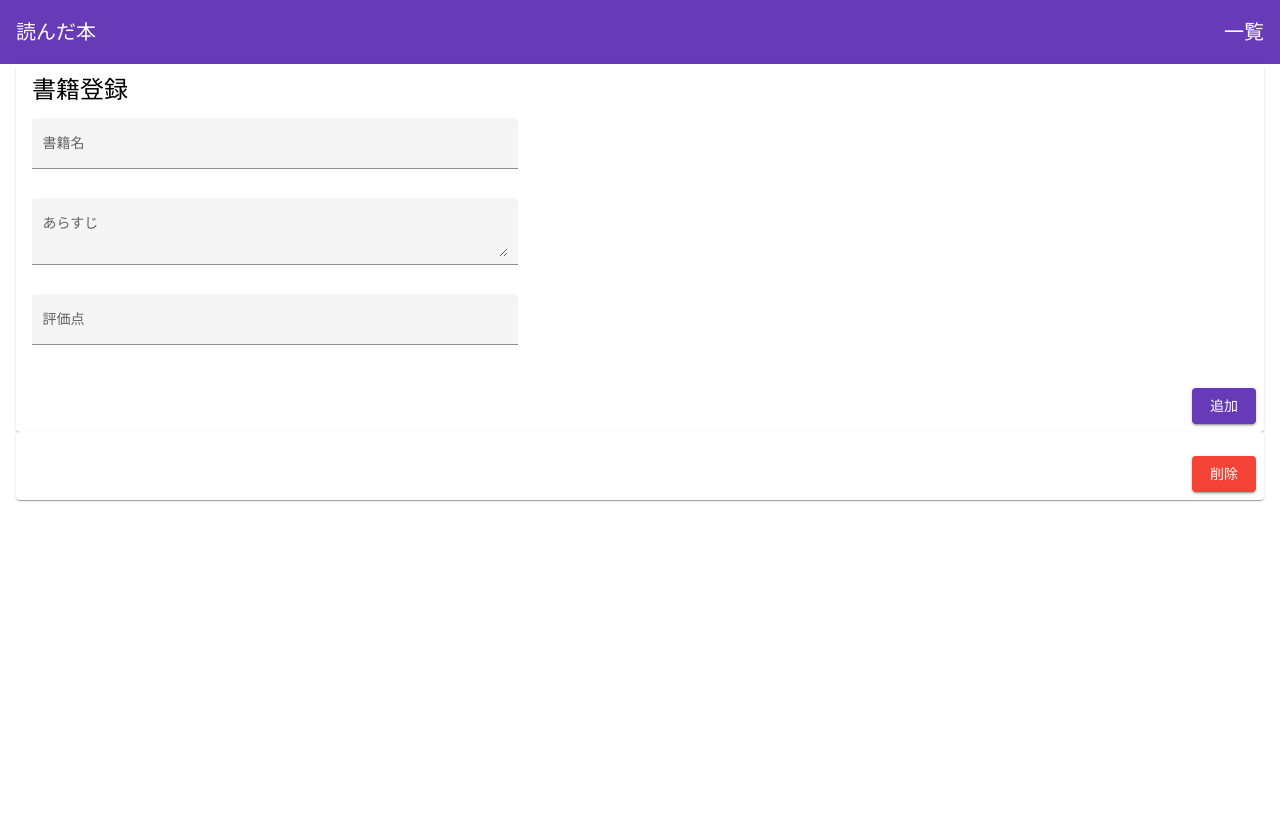
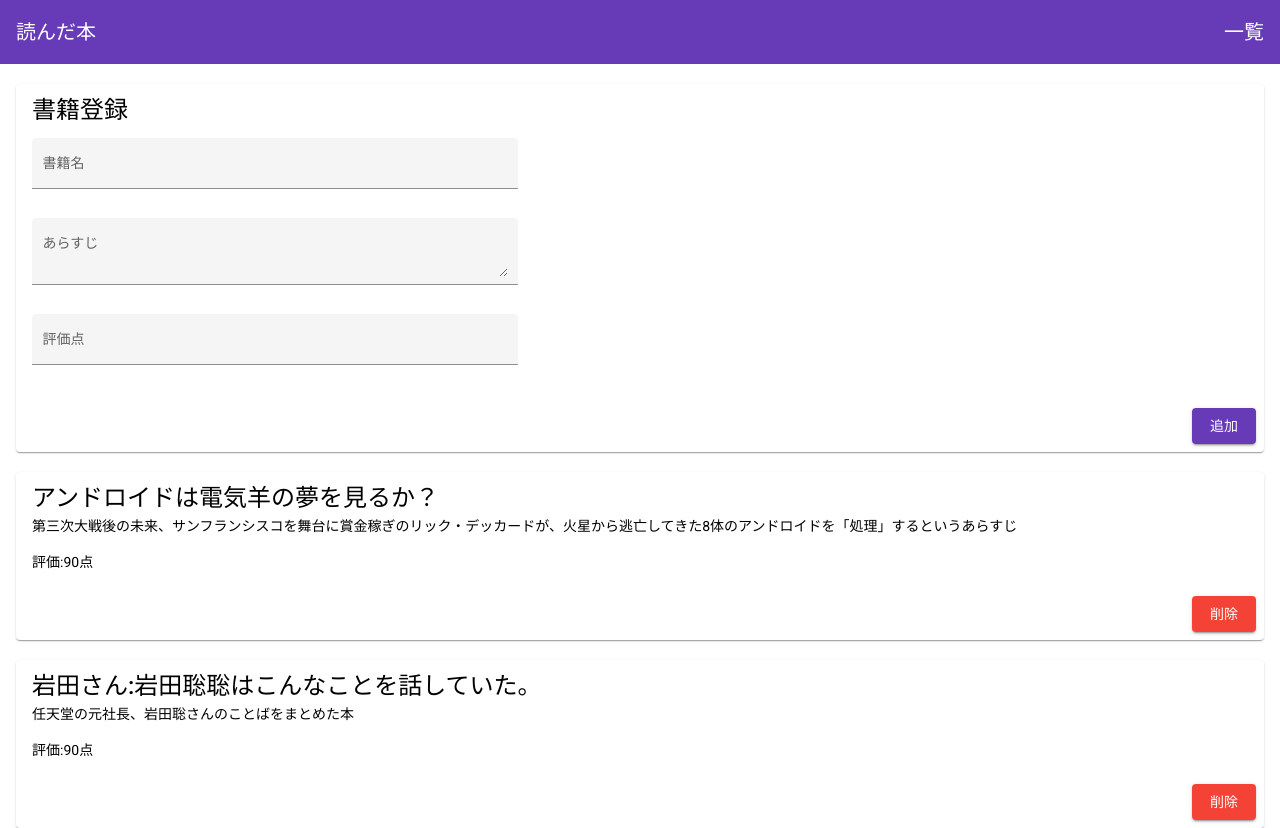
Before and after one commit to x1jy0/intern-book-app, an Angular app in the folder intern-book-app/: page / in a window 1280 px wide. Before the commit the page ends 800 px from the top, so only its background shows below. Built offline with nearby package versions, Linux system fonts and the light colour scheme.

Commit message:
本の内容を追加,card間のmarginを追加

```diff
--- a/intern-book-app/src/app/pages/list/list.component.html
+++ b/intern-book-app/src/app/pages/list/list.component.html
@@ -34,7 +34,23 @@
 </mat-card>
 
 <mat-card class="form-card">
+  <mat-card-title>アンドロイドは電気羊の夢を見るか？</mat-card-title>
+  <mat-card-content
+    >第三次大戦後の未来、サンフランシスコを舞台に賞金稼ぎのリック・デッカードが、火星から逃亡してきた8体のアンドロイドを「処理」するというあらすじ</mat-card-content
+  >
+  <mat-card-content>評価:90点</mat-card-content>
   <mat-card-actions align="end">
     <button mat-raised-button color="warn">削除</button>
   </mat-card-actions>
 </mat-card>
+
+<mat-card class="form-card">
+  <mat-card-title>岩田さん:岩田聡聡はこんなことを話していた。</mat-card-title>
+  <mat-card-content
+    >任天堂の元社長、岩田聡さんのことばをまとめた本</mat-card-content
+  >
+  <mat-card-content>評価:90点</mat-card-content>
+  <mat-card-actions align="end">
+    <button mat-raised-button color="warn">削除</button>
+  </mat-card-actions>
+</mat-card>
--- a/intern-book-app/src/app/pages/list/list.component.scss
+++ b/intern-book-app/src/app/pages/list/list.component.scss
@@ -6,6 +6,7 @@
   width: 95%;
   margin-left: auto;
   margin-right: auto;
+  margin-top: 20px;
   color: black;
 }
 
@@ -13,6 +14,7 @@
   width: 40%;
   margin-top: 10px;
 }
+
 .content {
   display: flex;
   flex-direction: column;
```
